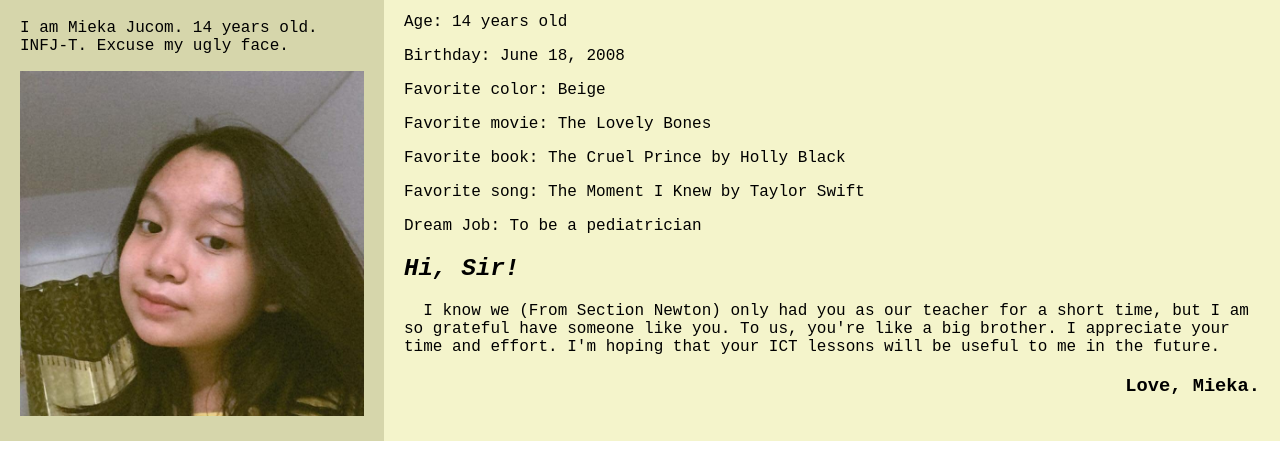
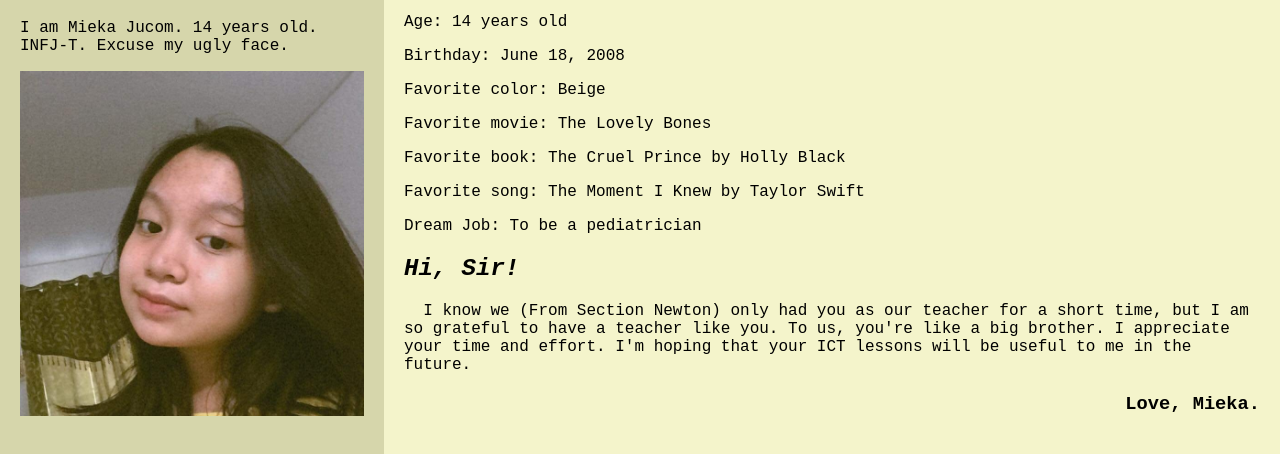
Before and after one commit to miekajucom/about-me, a plain HTML site: page index.html in a window 1280 px wide. Shown: the part 400-854 px from the top of the page. Drawn offline with Linux system fonts and the light colour scheme.

Commit message:
Update index.html

```diff
--- a/index.html
+++ b/index.html
@@ -94,7 +94,7 @@ h3 {
 	<p>Dream Job: To be a pediatrician</p>
 
 <h2> <i> Hi, Sir! </i> </h2>
-<p>   I know we (From Section Newton) only had you as our teacher for a short time, but I am so grateful have someone like you. To us, you're like a big brother. I appreciate your time and effort.
+<p>   I know we (From Section Newton) only had you as our teacher for a short time, but I am so grateful to have a teacher like you. To us, you're like a big brother. I appreciate your time and effort.
 I'm hoping that your ICT lessons will be useful to me in the future. </p>
 
  <h3> Love, Mieka. </h3>
```
